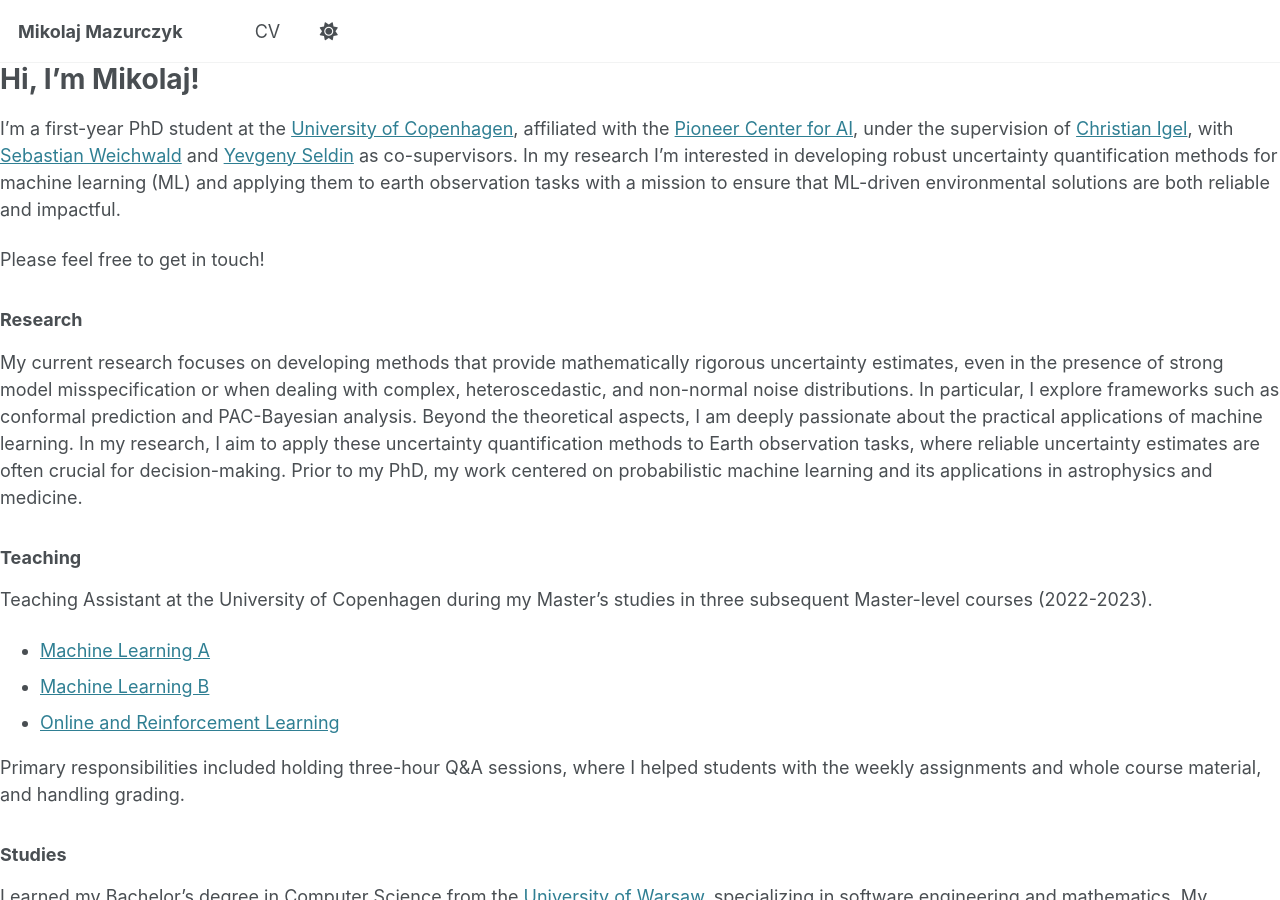
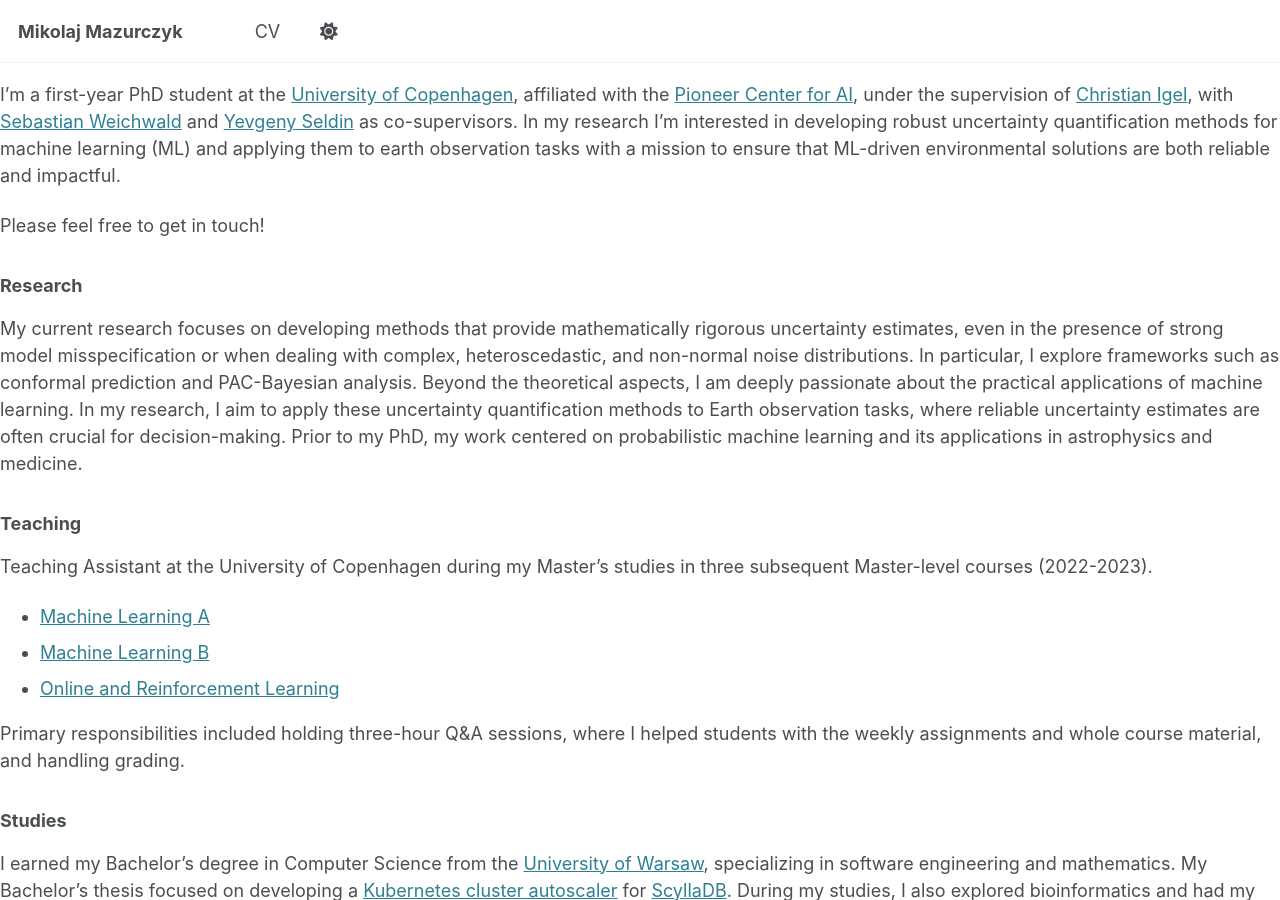
Before and after one commit to mikmaz/mikmaz.github.io, a Jekyll site: the page built from _pages/about.md, in a window 1280 px wide and 900 px high. Built offline with Jekyll 4.4.1, drawn with Linux system fonts in a browser that asks for light colours; our own code applies the rules of GitHub Pages for plain Markdown files.

Commit message:
Update main page

```diff
--- a/_pages/about.md
+++ b/_pages/about.md
@@ -1,12 +1,11 @@
 ---
 permalink: /
-# title: "Hi, I'm Mikolaj!"
+title: "Hi, I'm Mikolaj!"
 author_profile: true
 redirect_from:
   - /about/
   - /about.html
 ---
-# Hi, I'm Mikolaj!
 
 I’m a first-year PhD student at the [University of Copenhagen](https://www.ku.dk/en), affiliated with the [Pioneer Center for AI](https://www.aicentre.dk), under the supervision of [Christian Igel](https://christian-igel.github.io), with [Sebastian Weichwald](https://sweichwald.de) and [Yevgeny Seldin](https://sites.google.com/site/yevgenyseldin/home) as co-supervisors. In my research I’m interested in developing robust uncertainty quantification methods for machine learning (ML) and applying them to earth observation tasks with a mission to ensure that ML-driven environmental solutions are both reliable and impactful.
 
```
